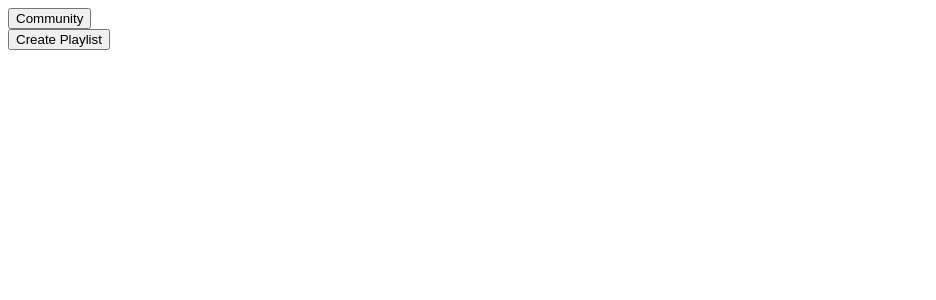
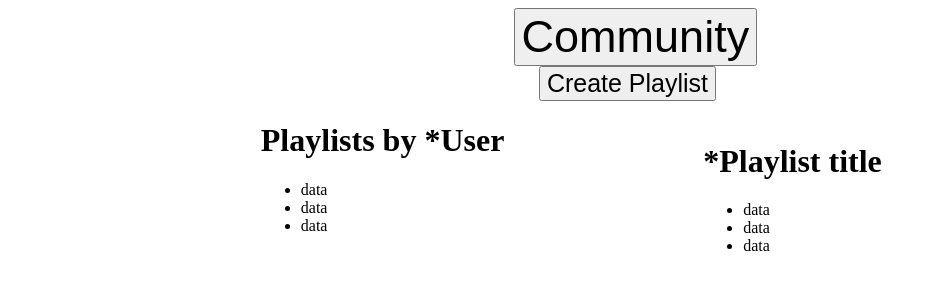
Before and after one commit to ikolajm/Tune-Talk-Client, an Angular app in the folder client/: page / in a window 1280 px wide. Shown: the top 300 px of the page, without its empty margins (0-936 px from the left). Built offline with nearby package versions, Linux system fonts and the light colour scheme.

Commit message:
pre pull origin jake

```diff
--- a/client/src/app/components/user/user.component.css
+++ b/client/src/app/components/user/user.component.css
@@ -0,0 +1,18 @@
+.created{
+    margin-left: 55%;
+    margin-top: -9%
+}
+
+.user{
+    margin-left: 20%;
+}
+
+.community{
+    margin-left: 40%;
+    font-size: 45px;
+}
+
+.createPlaylist{
+    margin-left: 42%;
+    font-size: 25px;
+}
--- a/client/src/app/components/user/user.component.html
+++ b/client/src/app/components/user/user.component.html
@@ -4,11 +4,31 @@
 
 <!--router link to community page-->
 <div id='commButton'>
-  <button id='community'>Community</button>
+  <button class='community'>Community</button>
 </div>
 
 
 <!--onSubmit will bring up modal for playlist creation-->
 <div id='playlistButton'>
-  <button id='createPlaylist'>Create Playlist</button>
+  <button class='createPlaylist'>Create Playlist</button>
 </div>
+
+<!--displays user created playlists-->
+<div class='user'>
+  <h1>Playlists by *User</h1>
+  <ul>
+    <li>data</li>
+    <li>data</li>
+    <li>data</li>
+  </ul>
+</div>
+
+<!--displays selected playlist-->
+<div class='created'>
+  <h1>*Playlist title</h1>
+  <ul>
+    <li>data</li>
+    <li>data</li>
+    <li>data</li>
+  </ul>
+</div>
```
